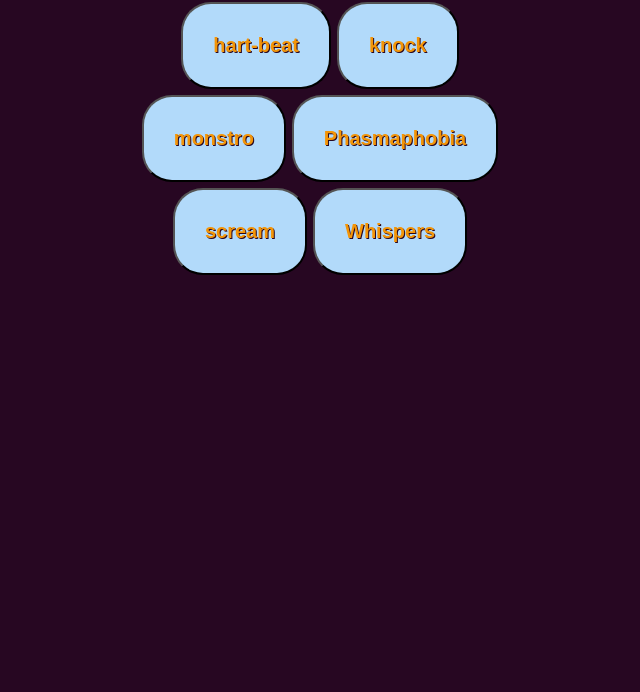
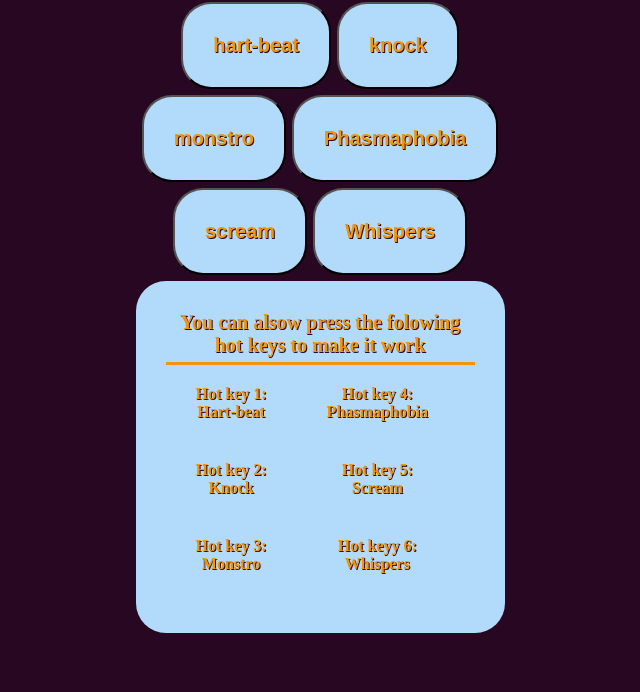
Before and after one commit to AndreK-B06/Soundbord-V.1.3, a plain HTML site: page index.html in a window 1280 px wide. Shown: the part 108-800 px from the top of the page, without its empty margins (320-960 px from the left). Drawn offline with Linux system fonts and the light colour scheme.

Commit message:
sound fix and aside change

```diff
--- a/css/main.css
+++ b/css/main.css
@@ -4,7 +4,7 @@
   box-sizing: border-box;
 }
 /* --------------
-  !!! Root !!!
+!!! Root !!!
 --------------- */
 :root {
   --dark-purple: #270722;
@@ -24,12 +24,19 @@ body {
   padding-top: 50px;
   text-align: center;
 }
+aside,
+button {
+  background-color: var(--Blue);
+  border-radius: 30px;
+  color: var(--Orage);
+  padding: 30px;
+  font-weight: bold;
+  margin: 3px;
+  text-shadow: var(--dark-purple) 1px 1px 0px;
+}
 /* --------------
 !!! Text !!!
 --------------- */
-button {
-  color: var(--Orage);
-}
 header,
 footer {
   color: var(--platinum);
@@ -41,8 +48,16 @@ footer {
 h1 {
   margin-bottom: 20px;
 }
+h2 {
+  font-size: 20px;
+  border-bottom: solid;
+  padding-bottom: 5px;
+}
 p {
   margin: 20px 10px;
+}
+button {
+  font-size: 20px;
 }
 /* --------------
 !!! Hedder !!!
@@ -59,6 +74,28 @@ header {
   justify-content: space-evenly;
 }
 /* --------------
+!!! Aside !!!
+--------------- */
+aside,
+#key-text,
+.hot-keys {
+  display: flex;
+}
+aside {
+  flex-direction: column;
+}
+#key-text {
+  flex-direction: row;
+}
+.hot-keys {
+  flex-direction: column;
+  margin-inline: 20px;
+  display: flex;
+  justify-content: center;
+  padding-bottom: 10px;
+}
+
+/* --------------
 !!! Fotter !!!
 --------------- */
 footer {
@@ -71,12 +108,3 @@ footer {
 /* --------------
 !!! Button !!!
 --------------- */
-button {
-  border-radius: 30px;
-  padding: 30px;
-  background-color: var(--Blue);
-  font-size: 20px;
-  font-weight: bold;
-  margin: 3px;
-  text-shadow: var(--dark-purple) 1px 1px 0px;
-}
--- a/index.html
+++ b/index.html
@@ -18,6 +18,39 @@
       !!! main !!!
     ----------- -->
     <main id="Soundbord"></main>
+    <aside>
+      <h2>You can alsow press the folowing hot keys to make it work</h2>
+      <section id="key-text">
+        <div class="hot-keys">
+          <p class="padding-bottom">
+            Hot key 1:<br />
+            Hart-beat
+          </p>
+          <p class="padding-bottom">
+            Hot key 2:<br />
+            Knock
+          </p>
+          <p class="padding-bottom">
+            Hot key 3:<br />
+            Monstro
+          </p class="padding-bottom">
+        </div>
+        <div class="hot-keys">
+          <p class="padding-bottom">
+            Hot key 4:<br />
+            Phasmaphobia
+          </p>
+          <p class="padding-bottom">
+            Hot key 5:<br />
+            Scream
+          </p>
+          <p class="padding-bottom">
+            Hot keyy 6:<br />
+            Whispers
+          </p>
+        </div>
+      </section>
+    </aside>
     <!-- ------------
       !!! Footer !!!
     -------------- -->
```
Also changed, not shown: 6 other files.
